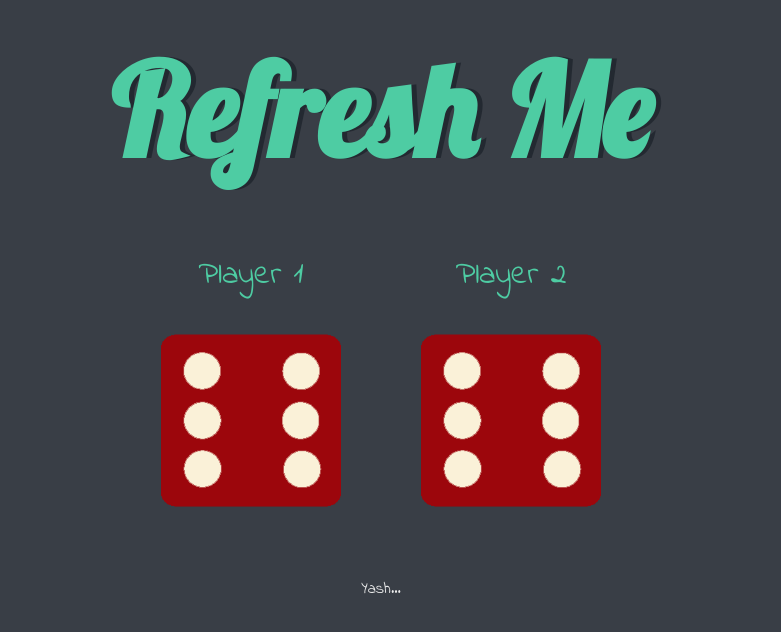
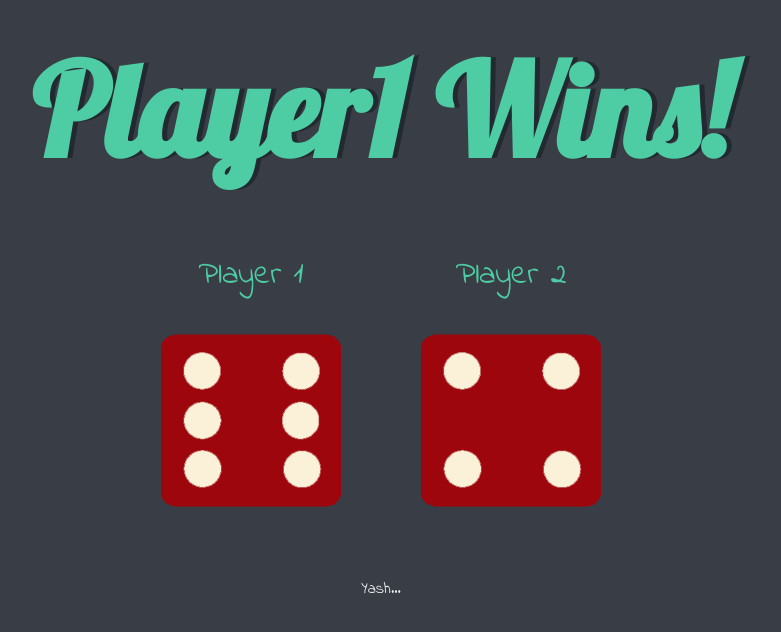
Before and after one commit to yash333yishu/Dice-game, a plain HTML site: page index.html in a window 1280 px wide. Shown: the whole page, without its empty margins (259-1040 px from the left). Drawn offline with Linux system fonts and the light colour scheme.

Commit message:
second commit

```diff
--- a/index.html
+++ b/index.html
@@ -23,7 +23,7 @@
       </div>
 
     </div>
-    <script src="dicee.js"></script>
+    <script src="index.js"></script>
 
 
   </body>
```
